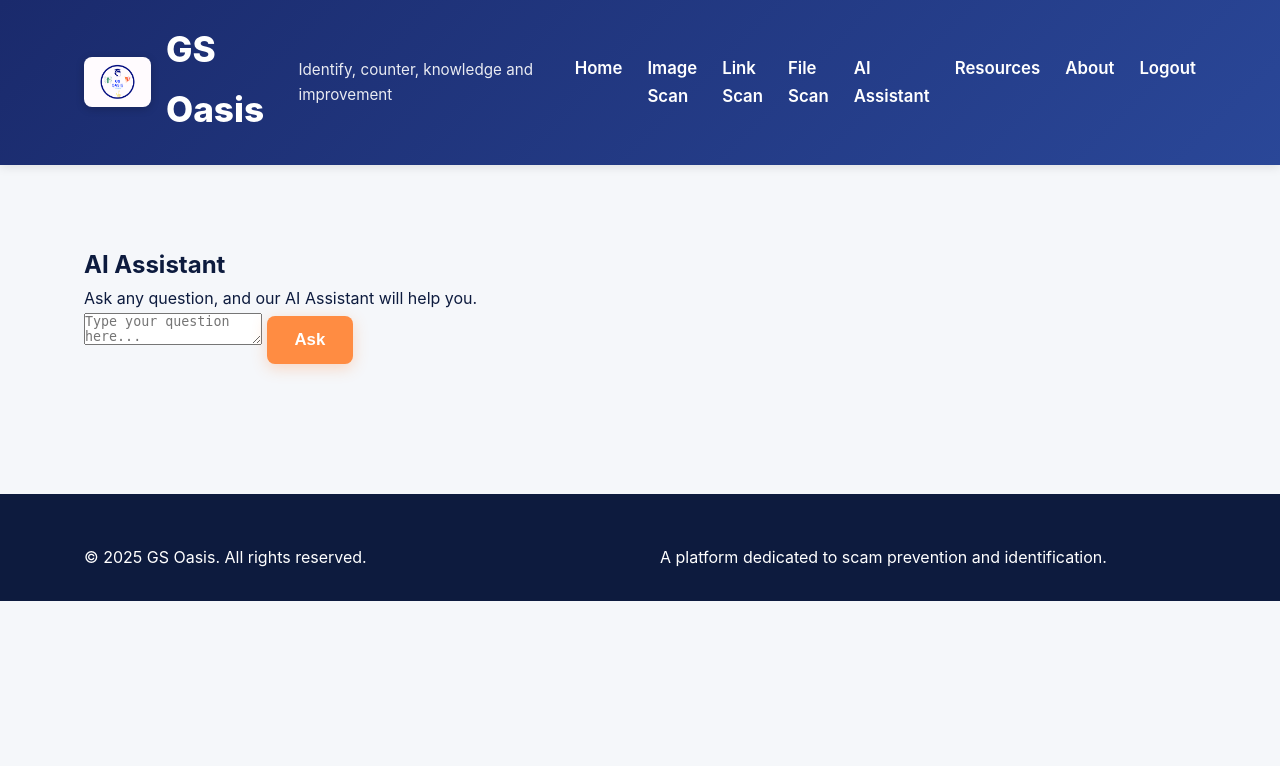
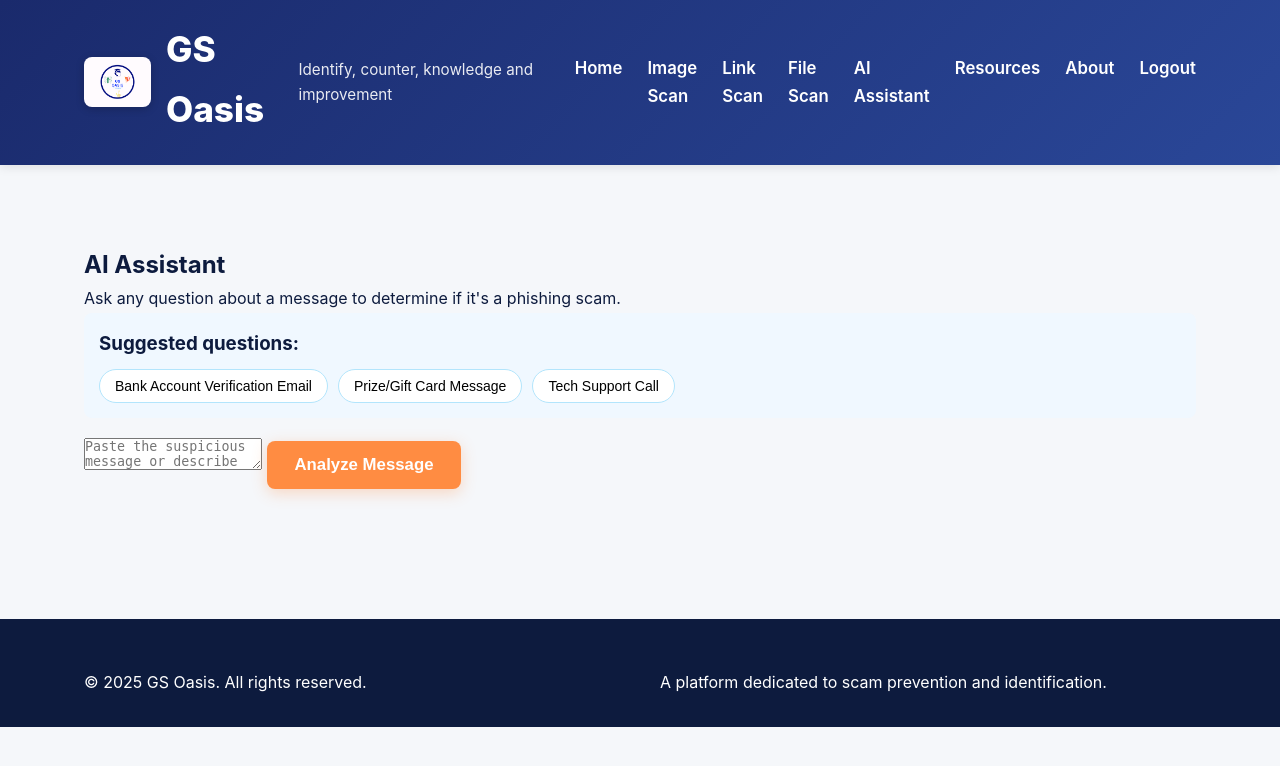
Before and after one commit to GusBus324/GS-Oasis, a Flask app: page /ai_assistant in a window 1280 px wide. Shown: the top 766 px of the page. Run offline with Flask 3, Linux system fonts and the light colour scheme; the visitor is signed in with stand-in values (Sample User, id 1).

Commit message:
Advanced the ai

```diff
--- a/gs-oasis/app.py
+++ b/gs-oasis/app.py
@@ -494,8 +494,7 @@ def ai_assistant():
     response = None
     if request.method == 'POST':
         user_question = request.form.get('question')
-        query = get_open_ai_repsonse(user_question)
-        response = f"GS Oasis's ai says: {query}"
+        response = get_open_ai_repsonse(user_question)
     return render_template('ai_assistant.html', response=response)
 
 @app.route('/resources')
--- a/gs-oasis/requirements.txt
+++ b/gs-oasis/requirements.txt
@@ -5,3 +5,4 @@ pypdf2==3.0.1
 pytesseract==0.3.10
 numpy==1.24.3
 opencv-python==4.8.0.74
+openai==0.28.0
--- /dev/null
+++ b/gs-oasis/static/css/ai-assistant.css
@@ -0,0 +1,100 @@
+/* AI Assistant Styling */
+.professional-response {
+    font-family: 'Inter', 'Segoe UI', Arial, sans-serif;
+    border-radius: 8px;
+    overflow: hidden;
+    box-shadow: 0 3px 15px rgba(0,0,0,0.15);
+    margin: 25px 0;
+    border: 1px solid #ddd;
+}
+
+.response-header {
+    padding: 15px 20px;
+    border-radius: 8px 8px 0 0;
+}
+
+.response-header h2 {
+    margin: 0;
+    font-size: 20px;
+    font-weight: 600;
+    display: flex;
+    align-items: center;
+}
+
+.response-section {
+    background: white;
+    padding: 20px;
+    margin-bottom: 5px;
+    border-bottom: 1px solid #eee;
+}
+
+.response-section h3 {
+    font-size: 18px;
+    margin-top: 0;
+    color: #333;
+    font-weight: 600;
+    margin-bottom: 12px;
+}
+
+.response-section p {
+    line-height: 1.6;
+    color: #444;
+}
+
+.response-section ul {
+    padding-left: 20px;
+}
+
+.response-section ul li {
+    margin-bottom: 10px;
+    line-height: 1.5;
+}
+
+.suggestion-container {
+    margin-bottom: 20px;
+    background: #f0f8ff;
+    padding: 15px;
+    border-radius: 8px;
+}
+
+.suggestion-buttons {
+    display: flex;
+    flex-wrap: wrap;
+    gap: 10px;
+    margin-top: 10px;
+}
+
+.suggested-question {
+    background-color: white;
+    border: 1px solid #b3e5fc;
+    border-radius: 20px;
+    padding: 8px 15px;
+    font-size: 14px;
+    cursor: pointer;
+    transition: all 0.2s;
+}
+
+.suggested-question:hover {
+    background-color: #e1f5fe;
+    border-color: #4fc3f7;
+}
+
+.related-questions {
+    margin-top: 30px;
+    padding: 15px;
+    background-color: #f0f8ff;
+    border-radius: 8px;
+}
+
+.related-questions ul {
+    padding-left: 20px;
+}
+
+.related-questions a {
+    color: var(--primary-color);
+    text-decoration: none;
+}
+
+.related-questions a:hover {
+    text-decoration: underline;
+}
--- a/gs-oasis/static/css/style.css
+++ b/gs-oasis/static/css/style.css
@@ -6,6 +6,8 @@
     --dark-color: #0d1b3e;
     --success-color: #00b09b;
     --warning-color: #ff9a3c;
+    --danger-color: #dc3545;
+    --safe-color: #28a745;
     --gradient-primary: linear-gradient(135deg, #1a2a6c 0%, #2a4798 100%);
     --gradient-secondary: linear-gradient(135deg, #00a6b7 0%, #00cdac 100%);
     --box-shadow: 0 8px 30px rgba(0, 0, 0, 0.1);
--- a/gs-oasis/templates/ai_assistant.html
+++ b/gs-oasis/templates/ai_assistant.html
@@ -3,16 +3,45 @@
 {% block content %}
 <section class="ai-assistant">
     <h1>AI Assistant</h1>
-    <p>Ask any question, and our AI Assistant will help you.</p>
+    <p>Ask any question about a message to determine if it's a phishing scam.</p>
+
+    <div class="suggestion-container">
+        <h3>Suggested questions:</h3>
+        <div class="suggestion-buttons">
+            <button class="suggested-question" onclick="fillQuestion('Is this email asking for my bank details a scam? The email says my account has been compromised and I need to verify my details urgently.')">Bank Account Verification Email</button>
+            <button class="suggested-question" onclick="fillQuestion('I got a text message saying I won a gift card and need to click a link to claim it. Is this a scam?')">Prize/Gift Card Message</button>
+            <button class="suggested-question" onclick="fillQuestion('Someone claiming to be Microsoft support called saying my computer has a virus and they need remote access to fix it. Is this legitimate?')">Tech Support Call</button>
+        </div>
+    </div>
+
     <form action="{{ url_for('ai_assistant') }}" method="POST">
-        <textarea name="question" placeholder="Type your question here..." required></textarea>
-        <button type="submit" class="btn btn-primary">Ask</button>
+        <textarea name="question" id="questionBox" placeholder="Paste the suspicious message or describe the situation..." required></textarea>
+        <button type="submit" class="btn btn-primary">Analyze Message</button>
     </form>
+
     {% if response %}
     <div class="response">
-        <h2>Response:</h2>
-        <p>{{ response }}</p>
+        {{ response|safe }}
+    </div>
+
+    <div class="related-questions">
+        <h3>Related inquiries you might have:</h3>
+        <ul>
+            <li><a href="#" onclick="fillQuestion('What should I do if I already responded to this message?'); return false;">What should I do if I already responded to this message?</a></li>
+            <li><a href="#" onclick="fillQuestion('How can I report this scam to authorities?'); return false;">How can I report this scam to authorities?</a></li>
+            <li><a href="#" onclick="fillQuestion('What personal information is most dangerous to share with scammers?'); return false;">What personal information is most dangerous to share?</a></li>
+        </ul>
     </div>
     {% endif %}
 </section>
+
+<script>
+    function fillQuestion(text) {
+        document.getElementById('questionBox').value = text;
+        // Optional: Scroll to the textarea
+        document.getElementById('questionBox').scrollIntoView({behavior: 'smooth'});
+        // Optional: Focus the textarea
+        document.getElementById('questionBox').focus();
+    }
+</script>
 {% endblock %}
--- a/gs-oasis/templates/base.html
+++ b/gs-oasis/templates/base.html
@@ -5,6 +5,7 @@
     <meta name="viewport" content="width=device-width, initial-scale=1.0">
     <title>GS Oasis - Scam Prevention & Identification</title>
     <link rel="stylesheet" href="{{ url_for('static', filename='css/style.css') }}">
+    <link rel="stylesheet" href="{{ url_for('static', filename='css/ai-assistant.css') }}">
 </head>
 <body>
     <header>
```
Also changed, not shown: gs-oasis/query_gpt.py (+111 -3 lines).
